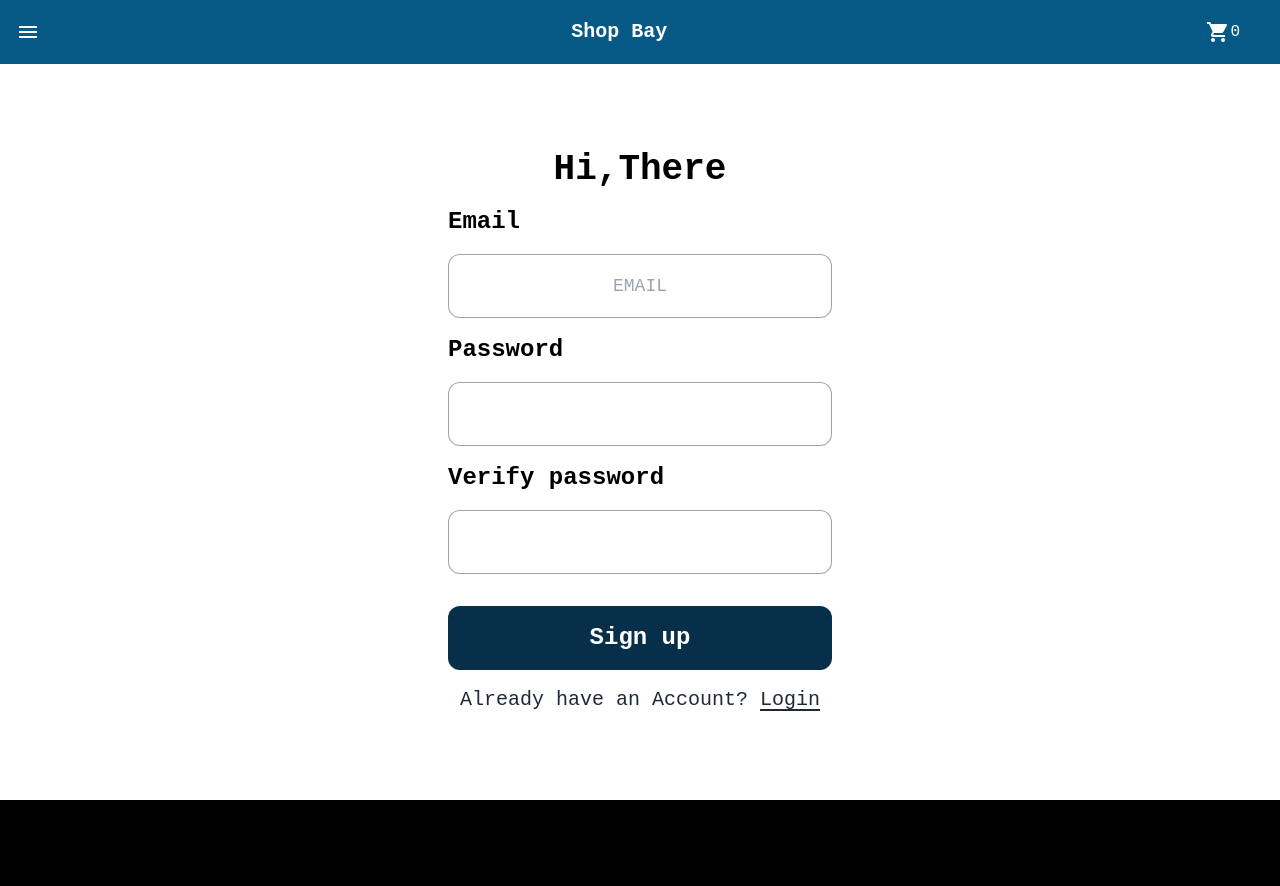
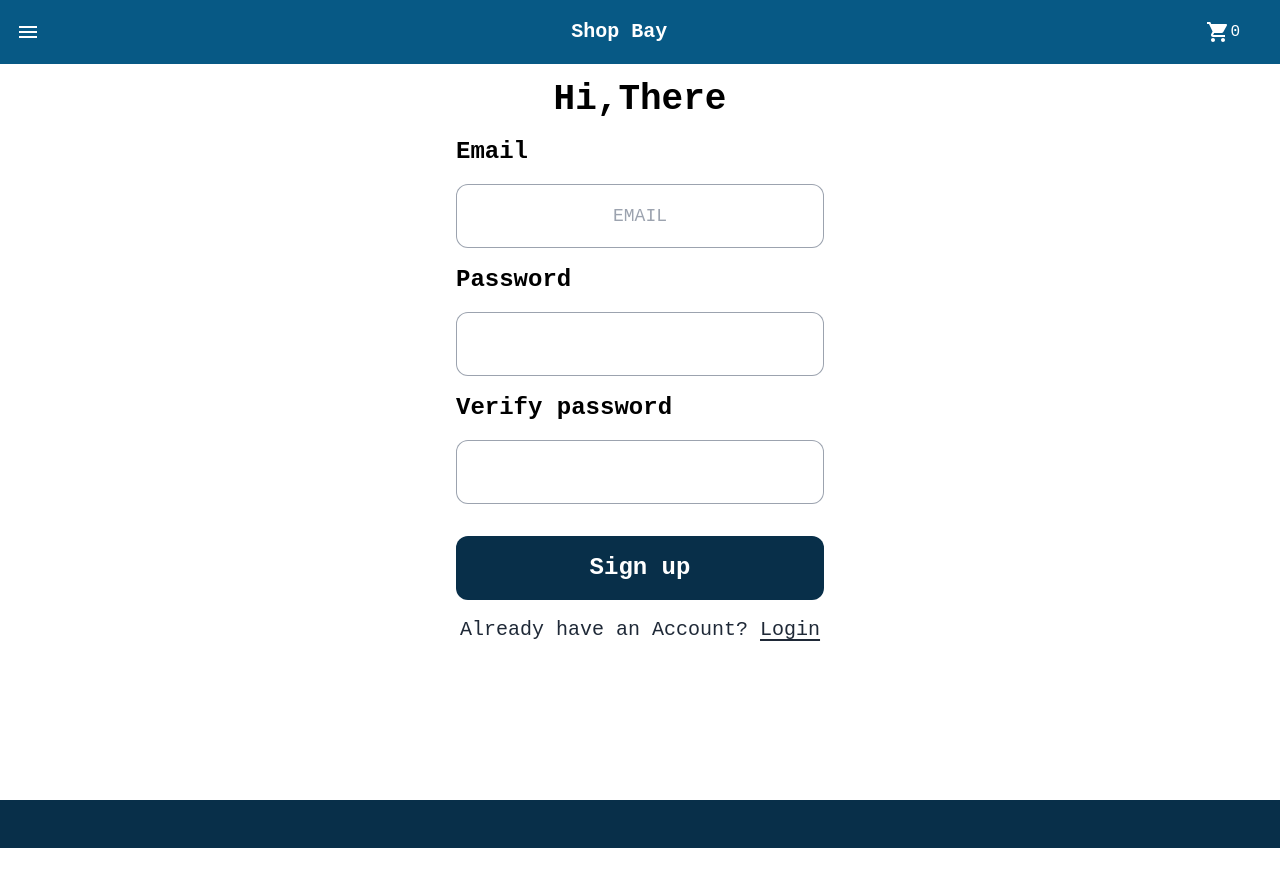
Before and after one commit to kindnesskay/shop-bay, a Next.js app: page /auth/signup in a window 1280 px wide. Shown: the top 886 px of the page. After the commit the page ends 848 px from the top, so only its background shows below. Built offline with nearby package versions, Linux system fonts and the light colour scheme; no server answers.

Commit message:
ui change

```diff
--- a/app/auth/login/page.js
+++ b/app/auth/login/page.js
@@ -1,6 +1,10 @@
 import Login from "@/components/form/login";
 function Page() {
-  return <Login />;
+  return (
+    <section className="h-full w-full flex justify-center items-center">
+      <Login />
+    </section>
+  );
 }
 
 export default Page;
--- a/app/context/usercontext.js
+++ b/app/context/usercontext.js
@@ -31,6 +31,7 @@ export function ShopContextProvider({ children }) {
     setIsLoading(true);
     setCartState(false);
     setMenuState(false);
+    window.scrollTo(0,0)
   }, [pathname]);
 
   useEffect(() => {
--- a/app/layout.js
+++ b/app/layout.js
@@ -18,7 +18,7 @@ export default function RootLayout({ children }) {
           <main className="w-screen justify-between min-h-full pt-16 flex gap-4 ">
             <section className="w-full ">{children}</section>
           </main>
-          <footer className="w-full h-32 bg-black"></footer>
+          <footer className="h-12 bg-sky-950 "> </footer>
         </body>
       </ShopContextProvider>
     </html>
--- a/app/page.js
+++ b/app/page.js
@@ -5,7 +5,7 @@ export default function Page() {
   return (
     <section className="w-full">
       <Hero />
-      <div className="w-full red-border pt-8">
+      <div className="w-full pt-8">
         <Categories />
       </div>
     </section>
--- a/components/form/login.js
+++ b/components/form/login.js
@@ -42,7 +42,7 @@ function Login() {
       {isLoading ? (
         <Loading />
       ) : (
-        <section className="h-screen flex justify-center items-center w-full p-2">
+        <section className="flex justify-center items-center w-full p-2">
           <form className="flex flex-col gap-4 w-full max-w-sm">
             <h4 className="text-center text-4xl font-semibold">Welcome Back</h4>
             <label htmlFor="email" className="text-2xl font-semibold ">
--- a/components/form/siginUp.js
+++ b/components/form/siginUp.js
@@ -48,8 +48,8 @@ function SignUp() {
       {isLoading ? (
         <Loading />
       ) : (
-        <section className="w-full flex justify-center h-full items-center p-2">
-          <form className="flex flex-col gap-4 w-full max-w-sm">
+        <section className="p-2 flex justify-center">
+          <form className="flex flex-col gap-4 w-full p-2 max-w-sm">
             <h4 className="text-center text-4xl font-semibold">Hi,There</h4>
 
             <label htmlFor="email" className="text-2xl font-semibold ">
```
Also changed, not shown: 1 other file (tests, documents, lock files or other folders).
